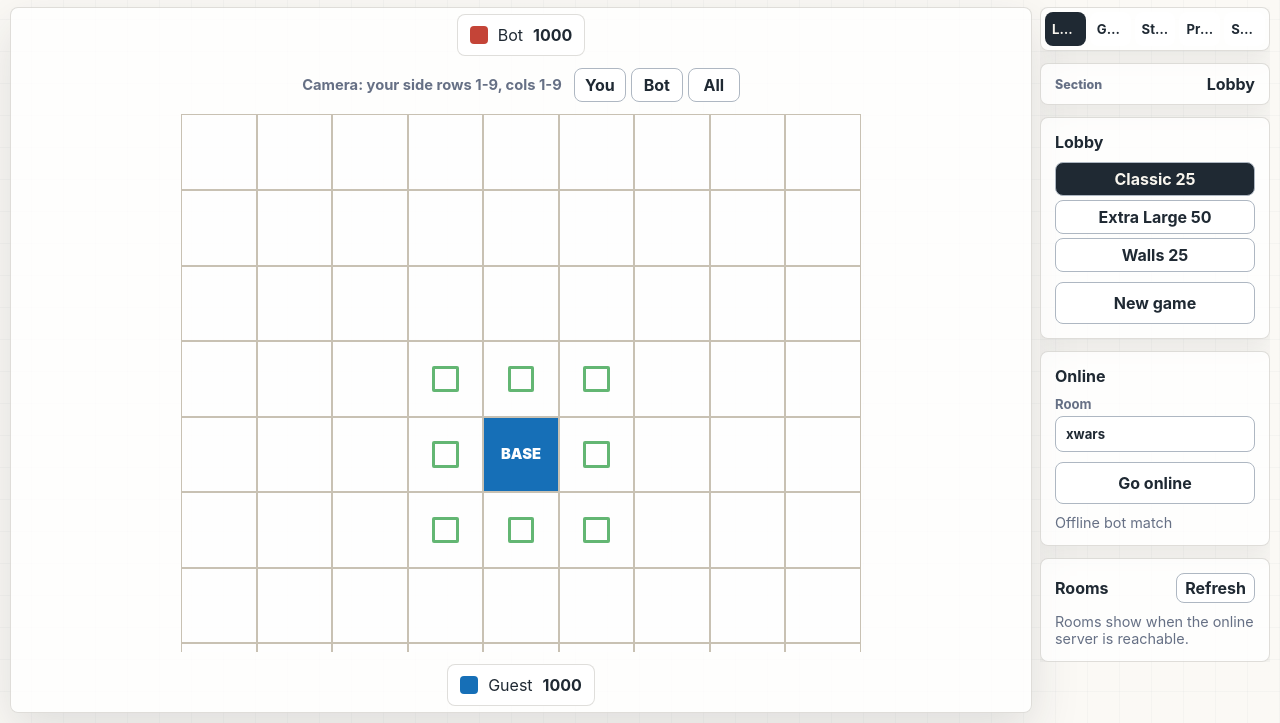
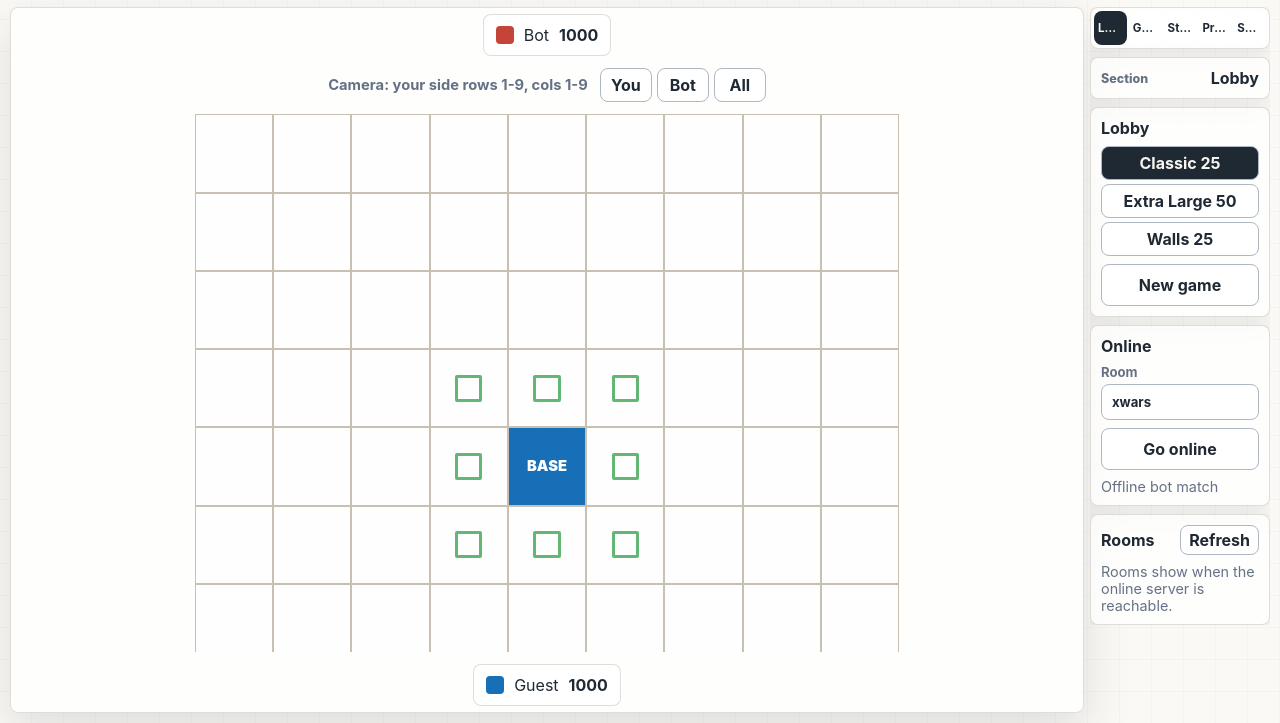
Before and after one commit to davidip1243-boop/xwars-io, a website: page index.html in a window 1280 px wide. Shown: the part 77-800 px from the top of the page. Drawn offline with Linux system fonts and the light colour scheme; no server answers.

Commit message:
Make game panel much wider

```diff
--- a/styles.css
+++ b/styles.css
@@ -161,8 +161,8 @@ h1 {
 .game-layout {
   align-items: start;
   display: grid;
-  gap: 8px;
-  grid-template-columns: minmax(0, 1fr) 230px;
+  gap: 6px;
+  grid-template-columns: minmax(0, 1fr) 180px;
   min-height: 0;
 }
 
@@ -221,7 +221,7 @@ h1 {
   min-height: 0;
   overflow: hidden;
   height: auto;
-  width: min(100%, calc(100vh - 120px));
+  width: min(100%, calc(100vh - 96px));
 }
 
 .board {
@@ -314,7 +314,7 @@ h1 {
 
 .panel {
   display: grid;
-  gap: 12px;
+  gap: 8px;
   align-content: start;
   max-height: 100%;
   min-width: 0;
@@ -327,18 +327,18 @@ h1 {
   border-radius: 8px;
   box-shadow: 0 10px 24px rgba(31, 41, 51, 0.08);
   display: grid;
-  gap: 4px;
+  gap: 2px;
   grid-template-columns: repeat(5, minmax(0, 1fr));
-  padding: 4px;
+  padding: 3px;
 }
 
 .panel-tab-btn {
   border-color: transparent;
-  font-size: 0.82rem;
+  font-size: 0.72rem;
   min-width: 0;
   min-height: 34px;
   overflow: hidden;
-  padding: 0 6px;
+  padding: 0 3px;
   text-overflow: ellipsis;
   white-space: nowrap;
 }
@@ -359,7 +359,7 @@ h1 {
   justify-content: space-between;
   min-height: 42px;
   min-width: 0;
-  padding: 0 14px;
+  padding: 0 10px;
 }
 
 .panel-section-title span {
@@ -379,7 +379,7 @@ h1 {
 
 .panel-page {
   display: grid;
-  gap: 12px;
+  gap: 8px;
   min-width: 0;
 }
 
@@ -421,16 +421,16 @@ h1 {
 
 .online-card {
   display: grid;
-  gap: 10px;
-  padding: 14px;
+  gap: 8px;
+  padding: 10px;
 }
 
 .panel-card,
 .rooms-card {
   display: grid;
-  gap: 10px;
+  gap: 8px;
   min-width: 0;
-  padding: 14px;
+  padding: 10px;
 }
 
 .online-card h2,
```
